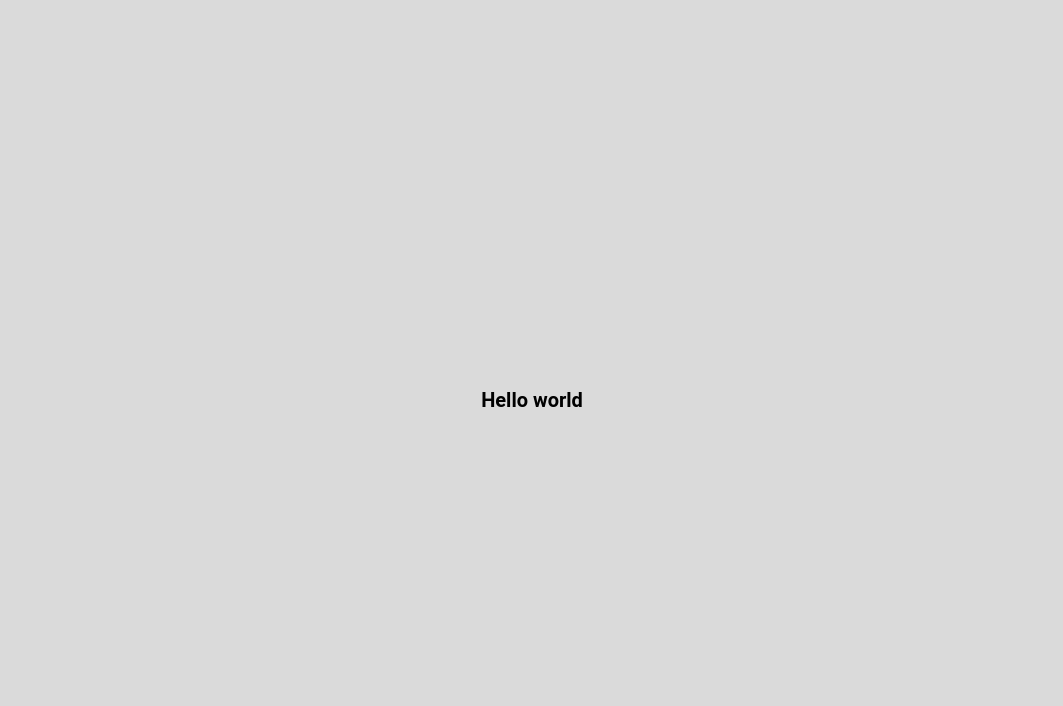
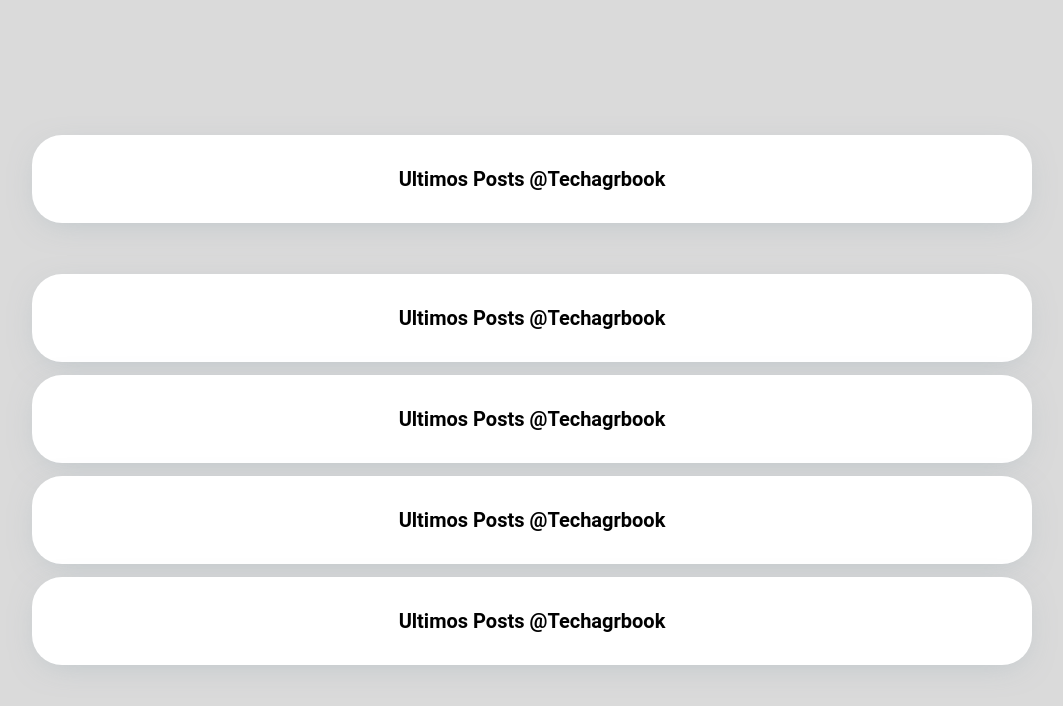
Before and after one commit to antonieell/desafio_tech, a React (Create React App) app in the folder frontend/: page / in a window 1280 px wide. Shown: the top 706 px of the page, without its empty margins (108-1171 px from the left). Built offline with nearby package versions, Linux system fonts and the light colour scheme.

Commit message:
add: home page

```diff
--- a/frontend/src/App.tsx
+++ b/frontend/src/App.tsx
@@ -1,11 +1,22 @@
-import React from 'react';
+import React, { useEffect } from "react";
+import { BrowserRouter as Router, Switch, Route, Link } from "react-router-dom";
+import Home from "./page/Home";
 
 function App() {
+  useEffect(() => {
+    (async () => {
+      console.log("useEffect");
+    })();
+  }, []);
+
   return (
-    <div className="App">
-      <h1>Hello world</h1>
-    </div>
+    <Router>
+      <Switch>
+        <Route exact path="/" component={Home} />
+      </Switch>
+    </Router>
   );
 }
 
+
 export default App;
--- /dev/null
+++ b/frontend/src/components/Container/index.tsx
@@ -0,0 +1,8 @@
+import React from 'react';
+import {Container} from './style'
+
+const ContainerComponent: React.FC<{ className?: string }> = ({ children, className }) => {
+  return <Container className={className}>{children}</Container>;
+};
+
+export default ContainerComponent;
--- /dev/null
+++ b/frontend/src/components/Container/style.ts
@@ -0,0 +1,17 @@
+import styled from 'styled-components'
+
+export const Container = styled.div`
+  max-width: 1000px;
+  background: #fff;
+  border-radius: 30px;
+  width: 100%;
+  box-shadow: 0 7px 30px -10px rgba(150, 170, 180, 0.5);
+  padding: 2rem;
+  margin: 0 2rem;
+  &.title{
+    margin-bottom: 2.4rem;
+  }
+  @media (min-width: 1180px) {
+    margin: 0 1.6rem;
+  }
+`;
--- /dev/null
+++ b/frontend/src/components/Title/index.tsx
@@ -0,0 +1,10 @@
+import React, {CSSProperties} from "react";
+
+interface TitleProps extends CSSProperties {
+}
+
+const Title: React.FC<TitleProps> = ({ children, textAlign = 'center'}) => {
+  return <h1 style={{ textAlign }}>{children}</h1>;
+};
+
+export default Title;
--- /dev/null
+++ b/frontend/src/page/Home/Posts.tsx
@@ -0,0 +1,23 @@
+import React from "react";
+import Container from "../../components/Container/";
+import Title from "../../components/Title/";
+
+const Posts = () => {
+  return (
+    <>
+      <Post />
+      <Post />
+      <Post />
+      <Post />
+    </>
+  );
+};
+
+const Post = () => {
+  return (
+    <Container>
+      <Title>Ultimos Posts @Techagrbook</Title>
+    </Container>
+  );
+};
+export default Posts;
--- /dev/null
+++ b/frontend/src/page/Home/index.tsx
@@ -0,0 +1,17 @@
+import React from 'react'
+import Container from "../../components/Container/";
+import Title from "../../components/Title/"
+import Posts from './Posts';
+
+const Home = () => {
+  return (
+    <>
+      <Container className="title">
+        <Title>Ultimos Posts @Techagrbook</Title>
+      </Container>
+      <Posts />
+    </>
+  );
+};
+
+export default Home;
```
Also changed, not shown: frontend/src/page/index.tsx (added, +15 -0 lines), 1 other file (tests, documents, lock files or other folders).
